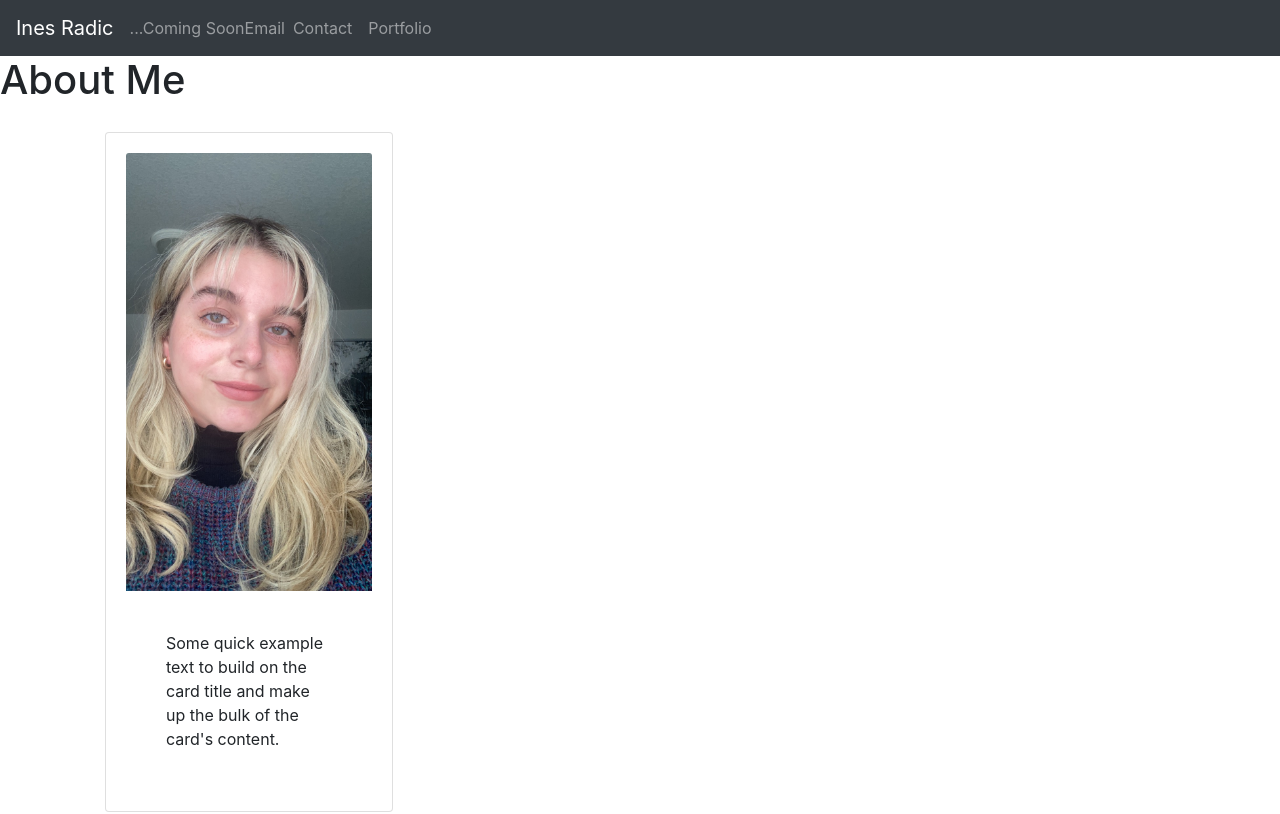
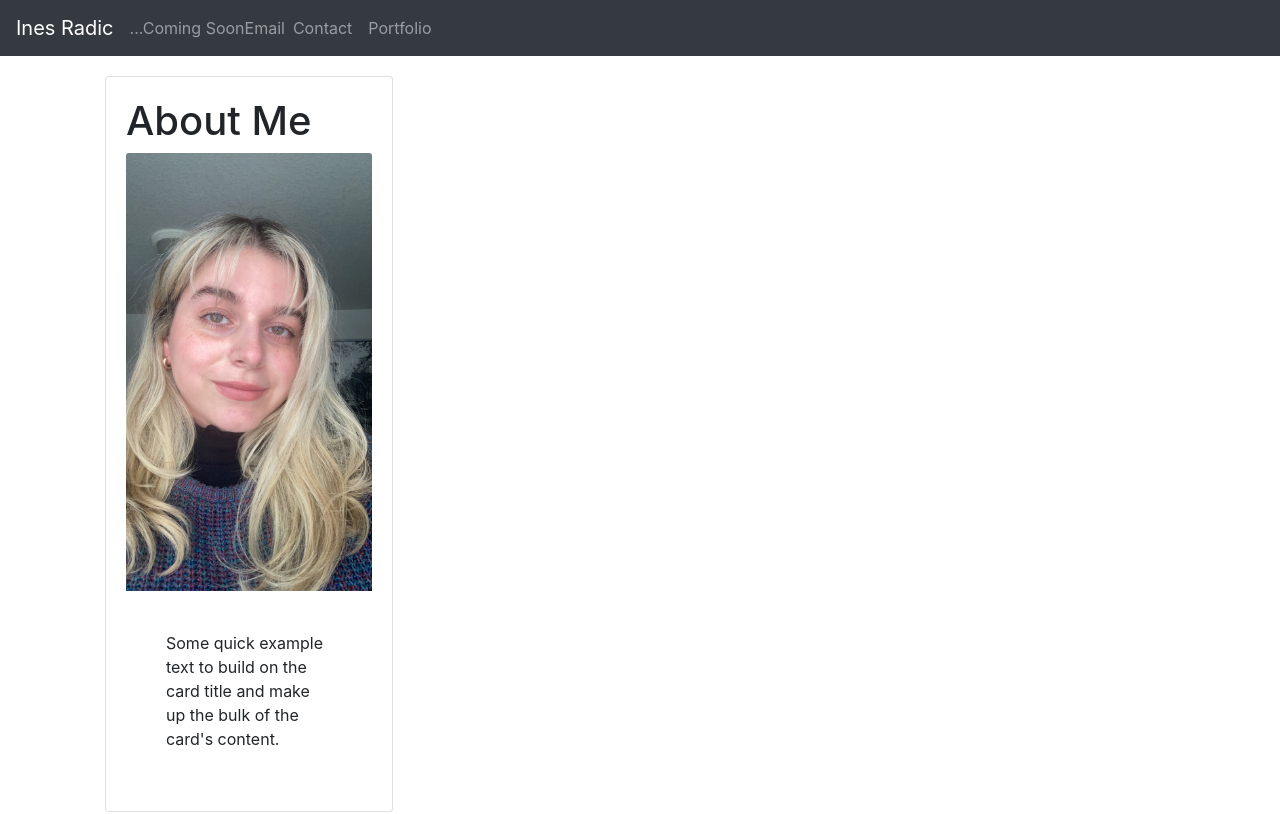
Before and after one commit to inesr19/My-Portfolio, a React (Create React App) app: page / in a window 1280 px wide. Shown: the top 814 px of the page. Built offline with nearby package versions, Linux system fonts and the light colour scheme.

Commit message:
move heading

```diff
--- a/src/components/Card/CardBody.js
+++ b/src/components/Card/CardBody.js
@@ -1,21 +1,29 @@
 import React from "react";
 import { Card, CardColumns } from 'react-bootstrap';
 import "../Card/style.css"
+import Heading from "../Header";
+
 
 
 function CardBody(props) {
     return (
+      <div>
     <CardColumns>
       <Card className="card-body" style={{width: '18rem'}} >
-        <Card.Img variant="top" src={props.image} />
+      <Heading>
+        {props.children}
+      </Heading>
+        <Card.Img className="card-image" variant="top" src={props.image} />
         <Card.Body>
           <Card.Text>
+
             Some quick example text to build on the card title and make up the bulk
             of the card's content.
           </Card.Text>
         </Card.Body>
       </Card>
       </CardColumns>
+      </div>
     );
 }
 
--- a/src/components/Header/index.js
+++ b/src/components/Header/index.js
@@ -1,4 +1,5 @@
 import React from "react";
+import "../Card/style.css"
 
 function Heading({ children }) {
     return (
--- a/src/components/pages/Home/Homepage.js
+++ b/src/components/pages/Home/Homepage.js
@@ -10,13 +10,14 @@ function Homepage(props) {
     return (
         <div>
         <NavbarTab />
-        <Heading>
-            About Me
-        </Heading>
         <Container>
             <Row>
                 <Col>
-                    <CardBody image={image} src={props.image} />
+                    <CardBody image={image} src={props.image}>
+                       <Heading>
+                           About Me
+                       </Heading>
+                    </CardBody>
                 </Col>
             </Row>
         </Container>
```
Also changed, not shown: src/components/Card/style.css (line endings or trailing spaces).
